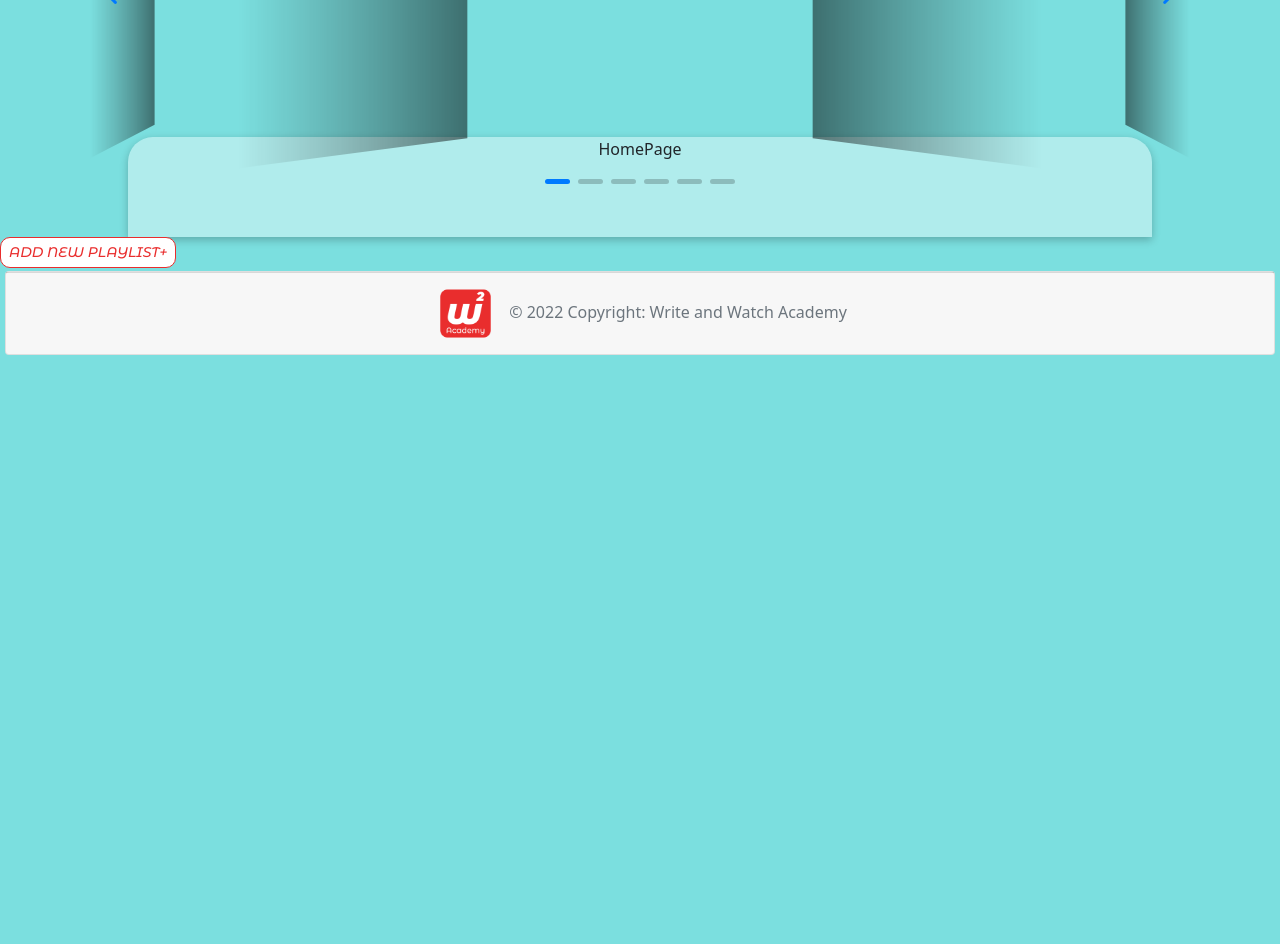
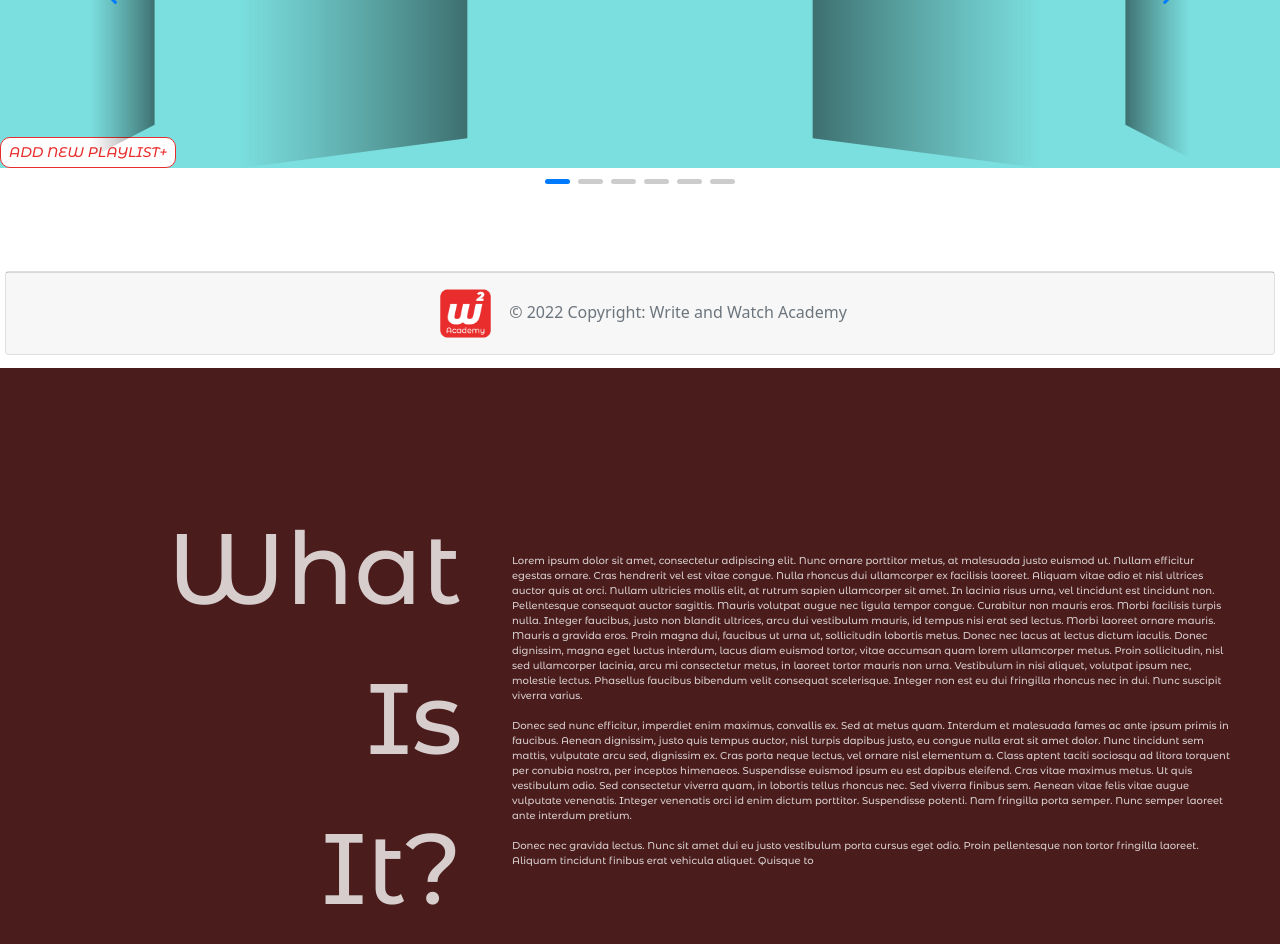
Before and after one commit to Gioele-M/lap4_group_project_client, a React (Create React App) app: page / in a window 1280 px wide. Shown: the part 440-1384 px from the top of the page. Before the commit the page ends 800 px from the top, so only its background shows below. Built offline with nearby package versions, Linux system fonts and the light colour scheme.

Commit message:
add a how to section

```diff
--- /dev/null
+++ b/src/Components/HowTo/index.js
@@ -0,0 +1,33 @@
+import React from 'react'
+
+
+import "./styles.css";
+
+export default function HowTo() {
+  return (
+    <>
+    <div id='bufferSection'></div>
+    <div id='howToSection'>
+        <div id='txtspliter'>
+            <div id='leftside'>
+                What <br/> Is<br/> It?
+
+            </div>
+
+                <div id='rightside'>
+
+            <p id='ourheader'> Lorem ipsum dolor sit amet, consectetur adipiscing elit. Nunc ornare porttitor metus, at malesuada justo euismod ut. Nullam efficitur egestas ornare. Cras hendrerit vel est vitae congue. Nulla rhoncus dui ullamcorper ex facilisis laoreet. Aliquam vitae odio et nisl ultrices auctor quis at orci. Nullam ultricies mollis elit, at rutrum sapien ullamcorper sit amet. In lacinia risus urna, vel tincidunt est tincidunt non. Pellentesque consequat auctor sagittis. Mauris volutpat augue nec ligula tempor congue. Curabitur non mauris eros.
+
+Morbi facilisis turpis nulla. Integer faucibus, justo non blandit ultrices, arcu dui vestibulum mauris, id tempus nisi erat sed lectus. Morbi laoreet ornare mauris. Mauris a gravida eros. Proin magna dui, faucibus ut urna ut, sollicitudin lobortis metus. Donec nec lacus at lectus dictum iaculis. Donec dignissim, magna eget luctus interdum, lacus diam euismod tortor, vitae accumsan quam lorem ullamcorper metus. Proin sollicitudin, nisl sed ullamcorper lacinia, arcu mi consectetur metus, in laoreet tortor mauris non urna. Vestibulum in nisi aliquet, volutpat ipsum nec, molestie lectus. Phasellus faucibus bibendum velit consequat scelerisque. Integer non est eu dui fringilla rhoncus nec in dui. Nunc suscipit viverra varius.
+<br/><br/>
+Donec sed nunc efficitur, imperdiet enim maximus, convallis ex. Sed at metus quam. Interdum et malesuada fames ac ante ipsum primis in faucibus. Aenean dignissim, justo quis tempus auctor, nisl turpis dapibus justo, eu congue nulla erat sit amet dolor. Nunc tincidunt sem mattis, vulputate arcu sed, dignissim ex. Cras porta neque lectus, vel ornare nisl elementum a. Class aptent taciti sociosqu ad litora torquent per conubia nostra, per inceptos himenaeos. Suspendisse euismod ipsum eu est dapibus eleifend. Cras vitae maximus metus. Ut quis vestibulum odio. Sed consectetur viverra quam, in lobortis tellus rhoncus nec. Sed viverra finibus sem. Aenean vitae felis vitae augue vulputate venenatis. Integer venenatis orci id enim dictum porttitor. Suspendisse potenti.
+
+Nam fringilla porta semper. Nunc semper laoreet ante interdum pretium.<br/><br/> Donec nec gravida lectus. Nunc sit amet dui eu justo vestibulum porta cursus eget odio. Proin pellentesque non tortor fringilla laoreet. Aliquam tincidunt finibus erat vehicula aliquet. Quisque to</p>
+
+            </div>
+
+        </div>
+    </div>
+    </>
+  )
+}
--- /dev/null
+++ b/src/Components/HowTo/styles.css
@@ -0,0 +1,55 @@
+#bufferSection{
+    height: 200px;
+    background-color: rgb(255, 255, 255);
+
+}
+
+#howToSection{
+    height: 700px;
+    background-color: rgb(75, 28, 28);
+    display: flex;
+    align-items: center;
+
+}
+#ourheader{
+/* color: white; */
+font-family: 'Montserrat Alternates', sans-serif;
+}
+
+#txtspliter{
+    display: flex;
+    flex-direction: row;
+}
+
+#leftside{
+    width: 40%;
+    /* height: 100%; */
+    /* background-color: rgb(0, 0, 0); */
+    color:  rgba(250, 250, 250,0.8);;
+    font-family: 'Montserrat Alternates', sans-serif;
+    font-size: 100px;
+    padding-right: 50px;
+    text-align: end;
+    display: flex;
+    justify-content: end;
+    justify-items: end;
+    align-items: center;
+    /* justify-content: center; */
+}
+#rightside{
+    /* display: block; */
+    width: 60%;
+    /* height: 100%; */
+    /* background-color: rgb(0, 0, 0); */
+    color:  rgba(250, 250, 250,0.8);;
+    font-family: 'Montserrat Alternates', sans-serif;
+    /* flex-direction: column; */
+    font-size: 10px;
+    padding-right: 50px;
+    text-align: start;
+    display: flex;
+    justify-content: start;
+    justify-items: start;
+    align-items: center;
+    /* justify-content: center; */
+}
--- a/src/Pages/HomePage/index.jsx
+++ b/src/Pages/HomePage/index.jsx
@@ -5,6 +5,7 @@ import NewPlaylistBtn from '../../Components/NewPlaylistBtn';
 
 import "./styles.css";
 import BgSetter from '../../Components/BgColourSetter/index'
+import HowTo from '../../Components/HowTo';
 
 
 function HomePage() {
@@ -12,10 +13,12 @@ function HomePage() {
 
   return (
     <>
+
     <TrendingTopics/>
-    <div id='homepagepractice'>HomePage</div>
 
+    {/* <div id='homepagepractice'>HomePage</div> */}
     <NewPlaylistBtn />
+    <HowTo/>
     </>
 
   )
```
